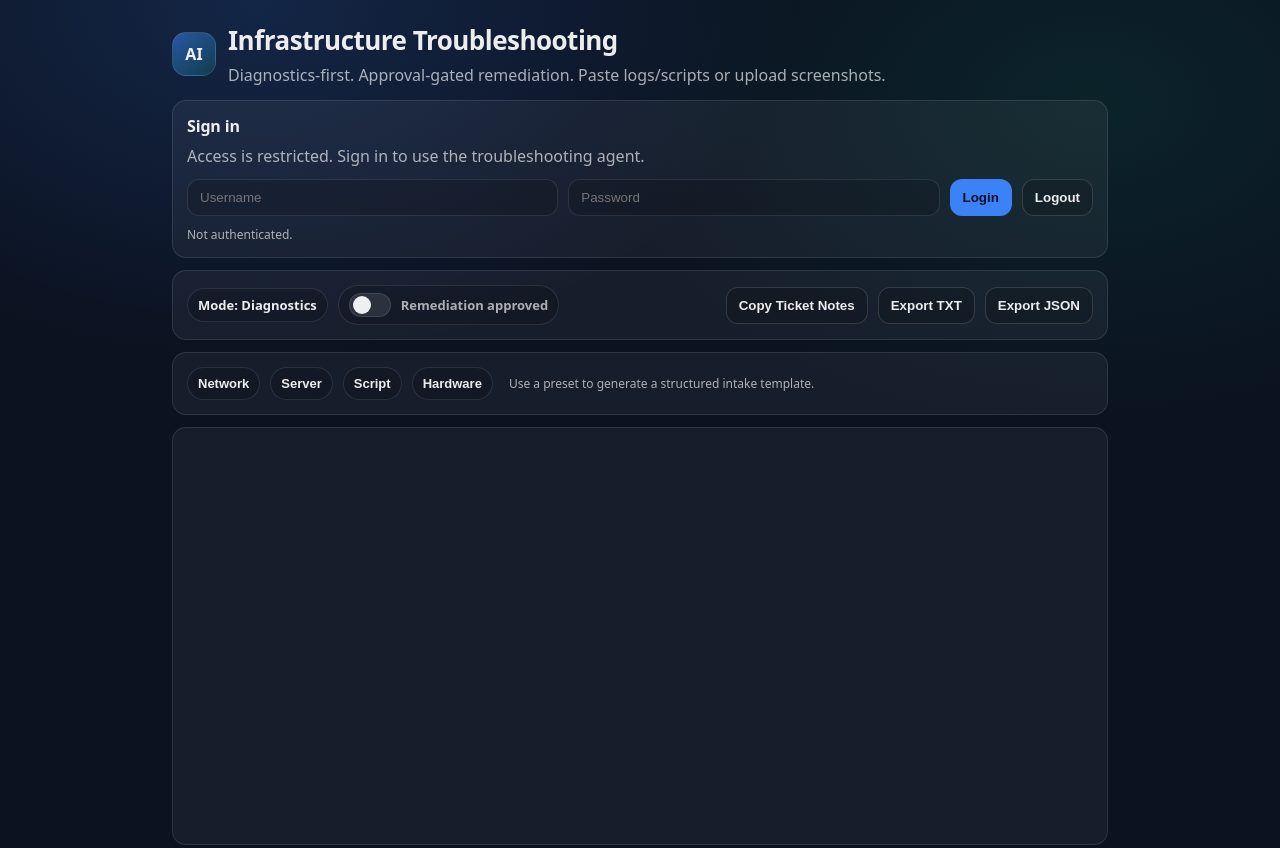
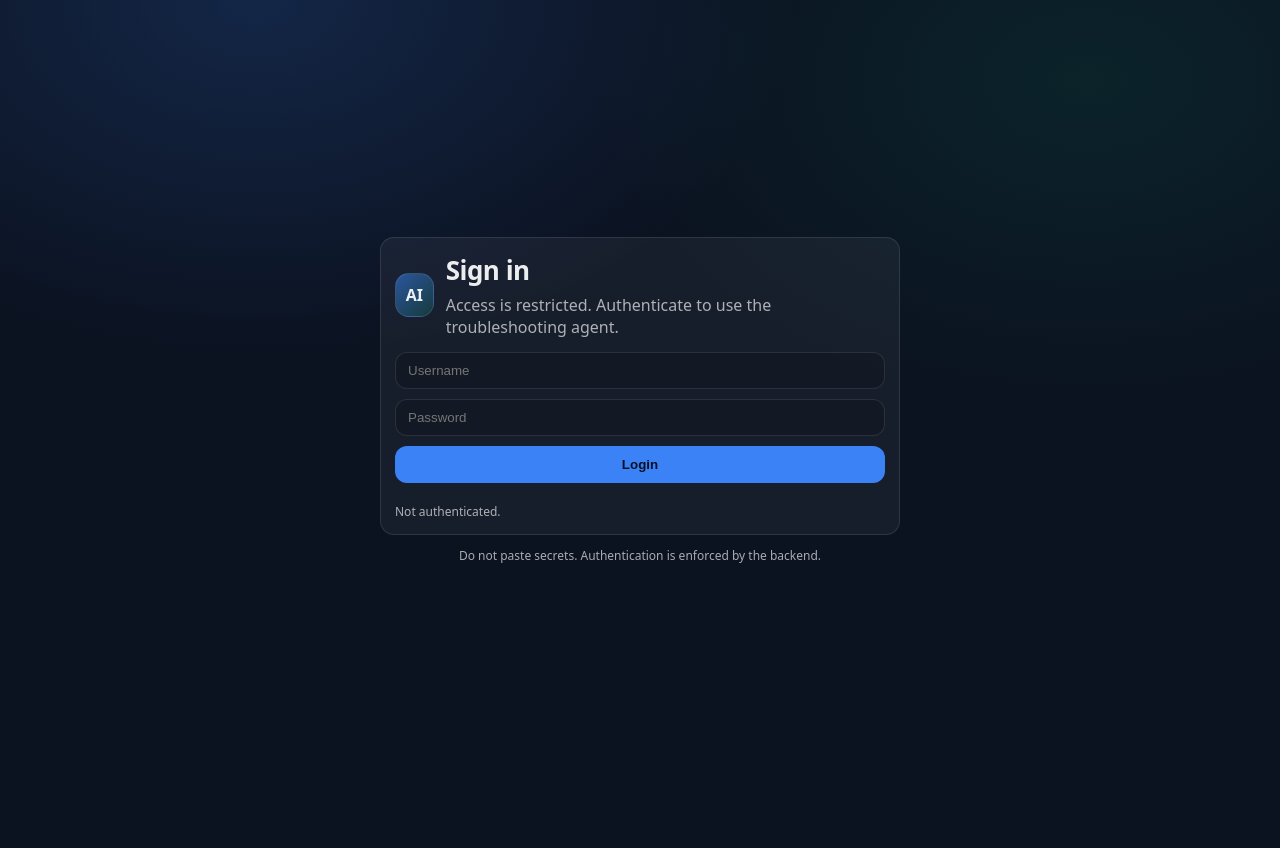
Before and after one commit to ElSpaniard97/imbedded-csrma-ai-agent, a plain HTML site: page index.html in a window 1280 px wide. Shown: the top 848 px of the page. After the commit the page ends 800 px from the top, so only its background shows below. Drawn offline with Linux system fonts and the light colour scheme.

Commit message:
Update index.html

```diff
--- a/index.html
+++ b/index.html
@@ -4,37 +4,67 @@
   <meta charset="utf-8" />
   <meta name="viewport" content="width=device-width,initial-scale=1" />
   <title>AI Infrastructure Troubleshooting</title>
-  <meta name="description" content="Diagnostics-first. Approval-gated remediation. Paste logs/scripts or upload screenshots." />
+  <meta name="description" content="Restricted access. Login required." />
 
-  <!-- CSS -->
-  <link rel="stylesheet" href="./assets/css/main.css?v=2" />
+  <link rel="stylesheet" href="./assets/css/main.css?v=3" />
 
-  <!-- Preflight styles (shows a helpful message if CSS/JS fail to load) -->
   <style>
-    .preflight {
-      margin: 14px 0;
-      padding: 10px 12px;
-      border-radius: 12px;
-      border: 1px solid rgba(255,255,255,.18);
-      background: rgba(0,0,0,.25);
-      color: rgba(255,255,255,.85);
-      font-family: system-ui, -apple-system, Segoe UI, Roboto, sans-serif;
-      font-size: 13px;
-      line-height: 1.4;
+    /* Minimal preflight / fallback */
+    .hidden { display: none !important; }
+    .centerPage {
+      min-height: 100vh;
+      display: grid;
+      place-items: center;
+      padding: 24px;
     }
-    .preflight strong { color: #fff; }
-    .preflight code {
-      background: rgba(255,255,255,.08);
-      padding: 2px 6px;
-      border-radius: 8px;
+    .loginShell {
+      width: min(520px, 100%);
     }
-    .hidden { display: none !important; }
-    h2 { margin: 0 0 8px 0; font-size: 16px; letter-spacing: -0.01em; }
   </style>
 </head>
 
 <body>
-  <main class="container">
+  <!-- LOGIN SCREEN (shown first) -->
+  <div id="loginScreen" class="centerPage">
+    <div class="loginShell">
+      <div class="card">
+        <div class="brand" style="margin-bottom:10px;">
+          <div class="logo">AI</div>
+          <div>
+            <h1 style="margin:0;">Sign in</h1>
+            <p style="margin:6px 0 0;">Access is restricted. Authenticate to use the troubleshooting agent.</p>
+          </div>
+        </div>
+
+        <form id="loginForm" style="display:grid; gap:10px; margin-top:14px;">
+          <input
+            id="loginUser"
+            class="input"
+            placeholder="Username"
+            autocomplete="username"
+            required
+          />
+          <input
+            id="loginPass"
+            class="input"
+            placeholder="Password"
+            type="password"
+            autocomplete="current-password"
+            required
+          />
+          <button class="btn primary" type="submit">Login</button>
+          <div class="footnote" id="authStatus"></div>
+        </form>
+      </div>
+
+      <div class="footnote" style="margin-top:10px; text-align:center;">
+        Do not paste secrets. Authentication is enforced by the backend.
+      </div>
+    </div>
+  </div>
+
+  <!-- APP (hidden until authenticated) -->
+  <main id="appShell" class="container hidden">
     <header class="header">
       <div class="brand">
         <div class="logo">AI</div>
@@ -43,56 +73,9 @@
           <p>Diagnostics-first. Approval-gated remediation. Paste logs/scripts or upload screenshots.</p>
         </div>
       </div>
-
-      <noscript>
-        <div class="preflight">
-          <strong>JavaScript is disabled.</strong> This app requires JavaScript for login, buttons, chat, and uploads.
-        </div>
-      </noscript>
-
-      <!-- Visible warning if assets fail to load (JS hides this when it runs) -->
-      <div id="preflight" class="preflight">
-        <strong>Loading checks:</strong>
-        If this message stays visible and the page looks plain or buttons don’t work,
-        verify these files exist in your repo root:
-        <code>assets/css/main.css</code> and <code>assets/js/app.js</code>.
-        Then hard refresh (Cmd+Shift+R).
-      </div>
     </header>
 
-    <!-- AUTH / LOGIN CARD -->
-    <section class="card" id="authCard" aria-label="Authentication">
-      <h2>Sign in</h2>
-      <p style="margin:0 0 12px 0; color: rgba(255,255,255,.65);">
-        Access is restricted. Sign in to use the troubleshooting agent.
-      </p>
-
-      <form id="loginForm" style="display:flex; gap:10px; flex-wrap:wrap;">
-        <input
-          id="loginUser"
-          class="input"
-          style="min-width:220px;"
-          placeholder="Username"
-          autocomplete="username"
-          required
-        />
-        <input
-          id="loginPass"
-          class="input"
-          style="min-width:220px;"
-          placeholder="Password"
-          type="password"
-          autocomplete="current-password"
-          required
-        />
-        <button class="btn primary" type="submit">Login</button>
-        <button class="btn secondary" type="button" id="logoutBtn">Logout</button>
-      </form>
-
-      <div class="footnote" id="authStatus" style="margin-top:10px;"></div>
-    </section>
-
-    <!-- Controls -->
+    <!-- Top bar -->
     <section class="card controls" aria-label="Mode and actions">
       <div class="left">
         <span class="pill" id="modePill">Mode: Diagnostics</span>
@@ -102,6 +85,8 @@
           <span class="toggleUi" aria-hidden="true"></span>
           <span class="toggleText">Remediation approved</span>
         </label>
+
+        <button class="btn secondary" type="button" id="logoutBtn" title="Sign out">Logout</button>
       </div>
 
       <div class="right">
@@ -149,25 +134,15 @@
       </div>
     </section>
 
-    <!-- Toast -->
     <div class="toast" id="toast" role="status" aria-live="polite"></div>
   </main>
 
-  <!-- Backend URLs (must be set BEFORE app.js loads) -->
+  <!-- Backend URLs -->
   <script>
     window.BACKEND_URL = "https://imbedded-csrma-ai-agent.onrender.com/api/chat";
     window.LOGIN_URL = "https://imbedded-csrma-ai-agent.onrender.com/auth/login";
   </script>
 
-  <!-- App JS -->
-  <script src="./assets/js/app.js?v=2"></script>
-
-  <!-- Preflight: hide warning if JS is loaded -->
-  <script>
-    (function () {
-      const pf = document.getElementById("preflight");
-      if (pf) pf.classList.add("hidden");
-    })();
-  </script>
+  <script src="./assets/js/app.js?v=3"></script>
 </body>
 </html>
```
